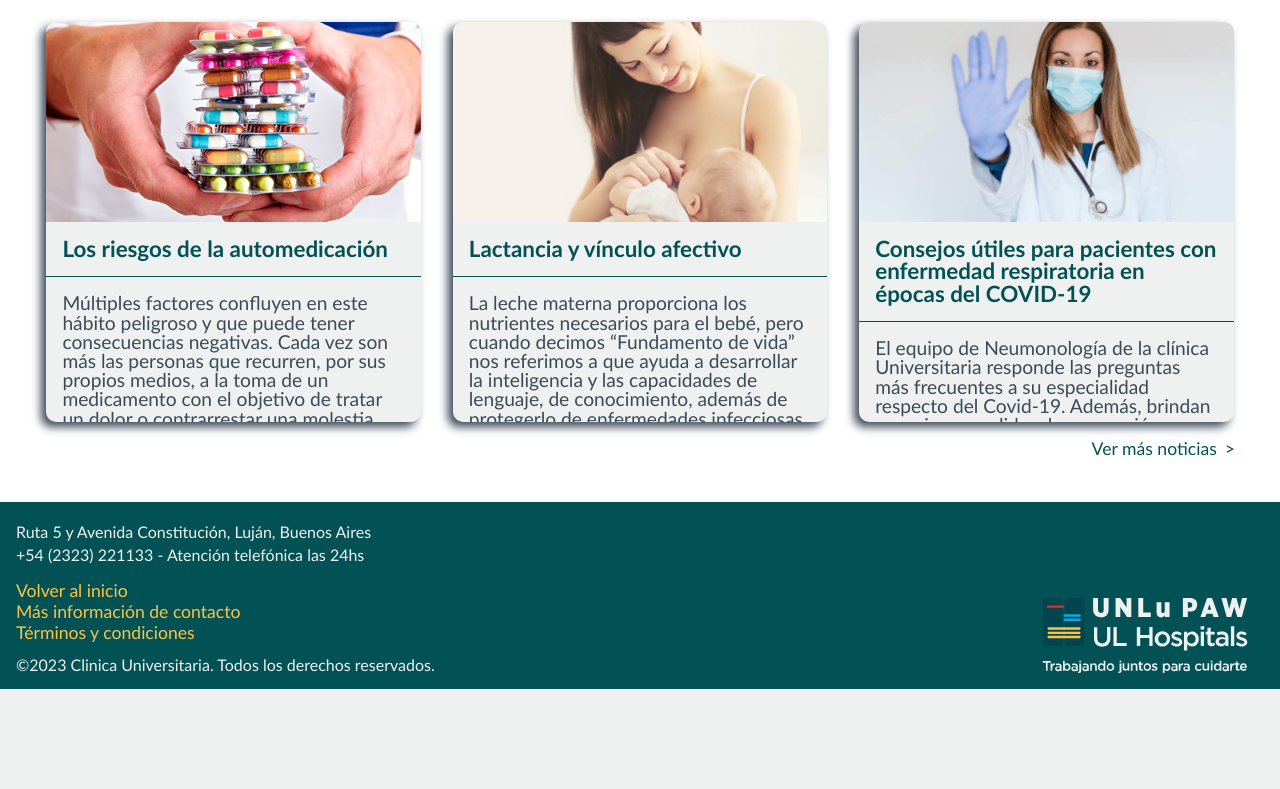
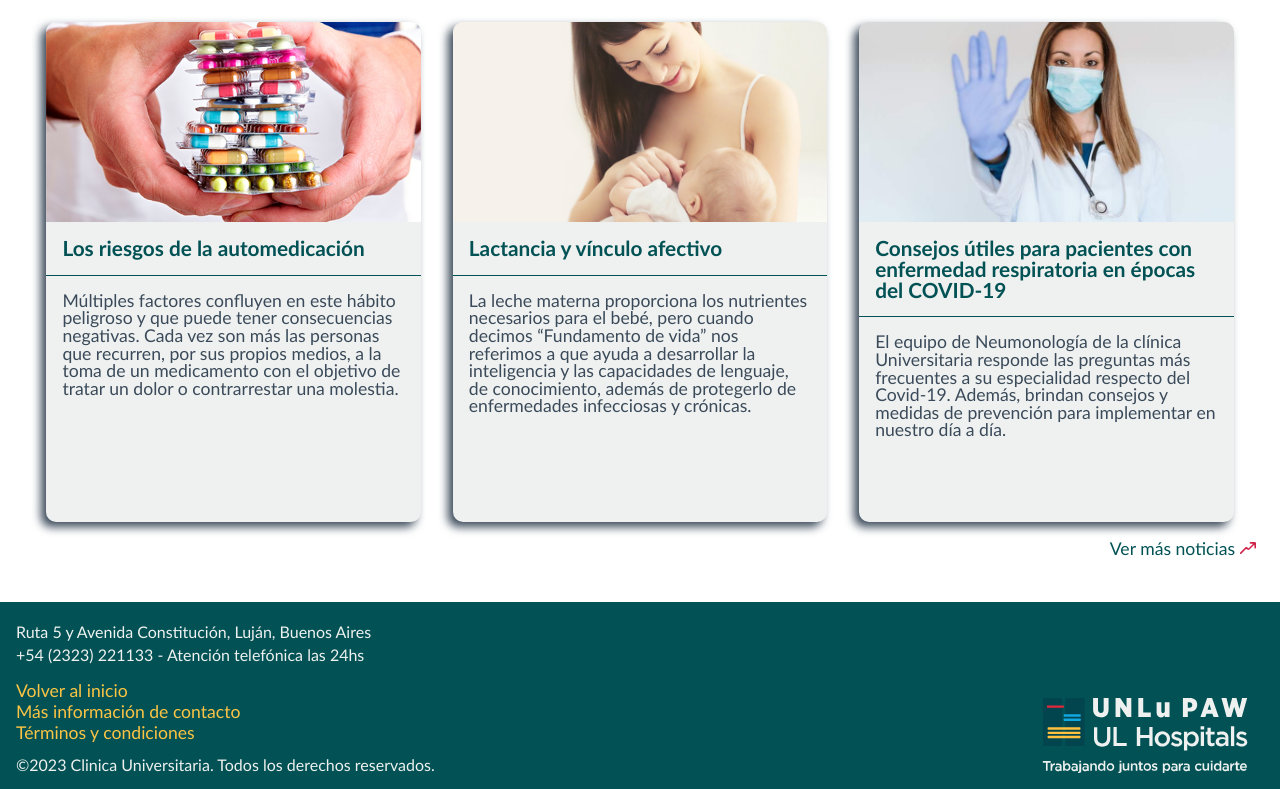
Before and after one commit to matiasgimenezdev/programacion-ambiente-web, a PHP site: page / in a window 1280 px wide. Shown: the part 538-1327 px from the top of the page. Before the commit the page ends 1227 px from the top, so only its background shows below. Run offline with PHP 8.4, Linux system fonts and the light colour scheme.

Commit message:
Arregla los estilos de las noticias y termina el enlace a mas noticias

```diff
--- a/styles/home.css
+++ b/styles/home.css
@@ -82,9 +82,13 @@
 }
 
 .more-news::after {
-	content: '>';
-	margin-left: 0.5rem;
-	cursor: pointer;
+	content: '';
+	position: absolute;
+	width: 1rem;
+	height: 1rem;
+	background-image: url('./global/images/ArrowRight.svg');
+	background-size: cover;
+	margin-left: 0.3rem;
 }
 
 @media only screen and (min-width: 624px) {
@@ -181,7 +185,15 @@
 @media only screen and (min-width: 1200px) {
 	.new {
 		width: 30%;
-		height: 50vh;
+		height: min(65vh, 500px);
+	}
+
+	.new p {
+		font-size: 1.1rem;
+	}
+
+	.new h3 {
+		font-size: 1.3rem;
 	}
 }
 
```
Also changed, not shown: styles/global/images/ArrowRight.svg (added).
